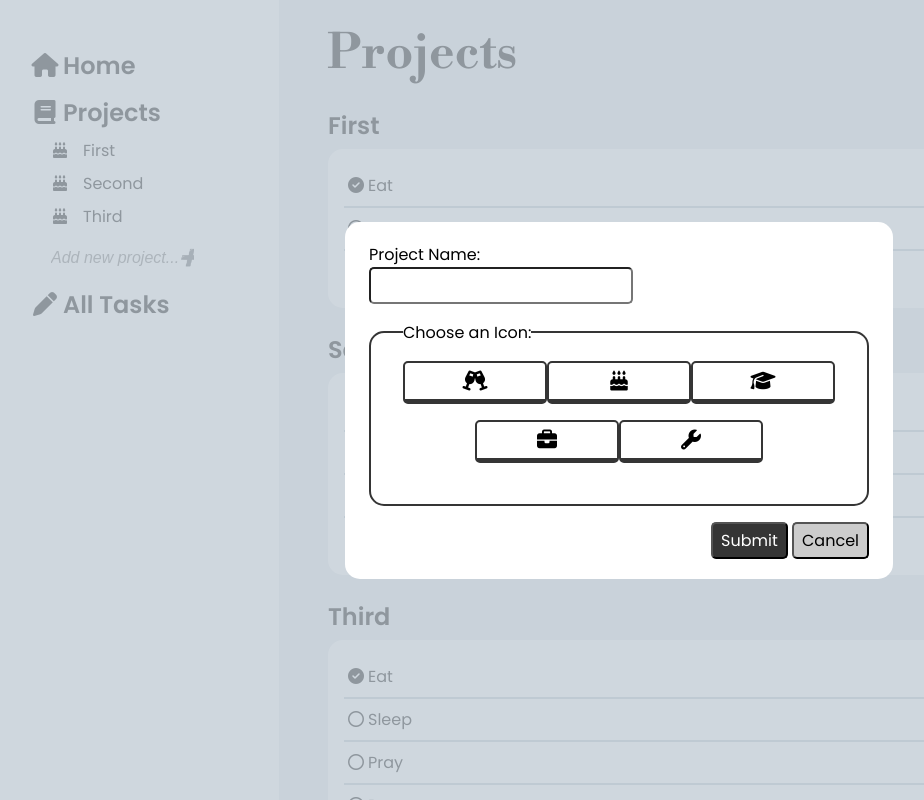
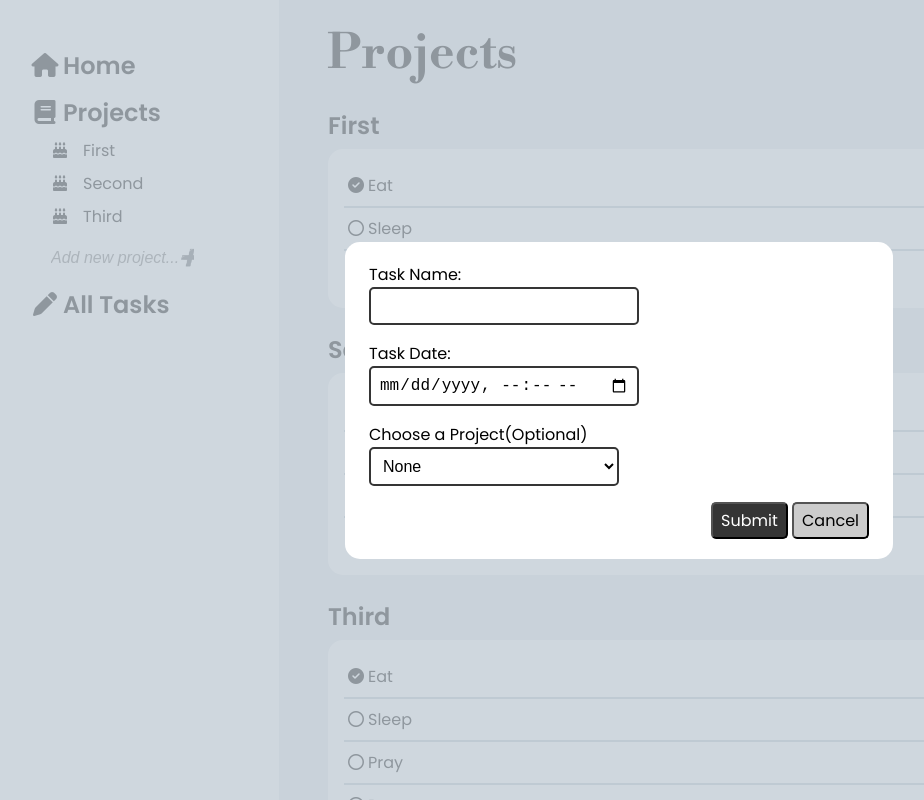
Before and after one commit to sayandcode/toDoApp, a website built with webpack: page src/indexTemplate.html in a window 1280 px wide. Shown: the whole page, without its empty margins (21-945 px from the left). Built offline with nearby package versions, Linux system fonts and the light colour scheme.

Commit message:
Add new task modal with styling
Also move the newProject modal stylings into different file, while
abstracting out the common styles in the class inputBox

```diff
--- a/src/indexTemplate.html
+++ b/src/indexTemplate.html
@@ -84,22 +84,17 @@
         <div class="newProjectCard">New Project ➕</div>
     </main>
     <div class="modalBGOverlay">
-        <div class="newProjectDetails modal">
-            <label for="projName">Project Name:<input type="text" name="projName" id="projName" maxlength="30"></label>
-
-            <fieldset class="iconSelector">
-                <legend>Choose an Icon:</legend>
-                <input type="radio" name="iconSelector" id="partyIcon">
-                <label class="icon" for="partyIcon"></label>
-                <input type="radio" name="iconSelector" id="birthdayIcon">
-                <label class="icon" for="birthdayIcon"></label>
-                <input type="radio" name="iconSelector" id="schoolIcon">
-                <label class="icon" for="schoolIcon"></label>
-                <input type="radio" name="iconSelector" id="workIcon">
-                <label class="icon" for="workIcon"></label>
-                <input type="radio" name="iconSelector" id="wrenchIcon">
-                <label class="icon" for="wrenchIcon"></label>
-            </fieldset>
+        <div class="modal">
+            <label for="taskName">Task Name:<input class="inputBox" type="text" name="taskName" id="taskName" maxlength="30"></label>
+            <label for="taskDateTime">Task Date:<input class="inputBox" type="datetime-local" name="taskDateTime" id="taskDateTime"></label>
+            <label for="chooseProject">Choose a Project(Optional)
+                <select class="inputBox" name="chooseProject" id="chooseProject">
+                    <option value="None">None</option>
+                    <option value="First">First</option>
+                    <option value="Second">Second</option>
+                    <option value="Third">Third</option>
+                </select>
+            </label>
             <div class="btnWrapper">
                 <button class="submitBtn btnSmall">Submit</button>
                 <button class="cancelBtn btnSmall">Cancel</button>
--- a/src/sass/modal.scss
+++ b/src/sass/modal.scss
@@ -17,77 +17,30 @@
     width: 500px;
     padding: 1.25em 1.5em;
     border-radius: $standard-border-radius;
-    #projName,label[for='projName']{
-        display: block;
-    }
-    #projName{
-        width: 50%;
-        font-size: 1.25rem;
-        padding: 0.25em;
-        border-radius: 5px;
-    }
 
     display: flex;
     flex-direction: column;
     gap: 1rem;
-}
-
-
-.iconSelector{
-    border-radius: $standard-border-radius;
-    border: 2px solid $darkColor;
-    padding: 1rem 2rem;
-    height: 150px;
-
-    display: flex;
-    flex-wrap: wrap;
-    justify-content: center;
-    align-items: center;
-    row-gap: 1rem;
-
-    input[type='radio']{
-            display: none;
-    }
 
     label{
-        flex: 0 0 33.33%;
-
-        display: flex;
-        justify-content: center;
-        align-items: center;
-
-        cursor: pointer;
-        box-sizing: border-box;
-        padding: 0.5em;
-        border: 2px solid $darkColor;
-        border-bottom: 5px solid $darkColor;
-        border-radius: 5px;
-        background-color: $lightColor;
-        transition: background-color,border-bottom 0.1s;
-        &:hover{
-            background-color: $bgC-saturated;
-        }
-    }
-    input[type='radio']:checked+label{
-        border-bottom: 2px solid $darkColor;
-        background-color: $darkColor;
-        color: $lightColor;
+        display: block;
     }
 }
 
-$icons:(
-    partyIcon: '\f79f',
-    birthdayIcon: '\f1fd',
-    schoolIcon: '\f19d',
-    workIcon: '\f0b1',
-    wrenchIcon: '\f0ad'
-);
-
-@each $name,$value in $icons {
-    .iconSelector ##{$name}+label::after{
-        content: $value;
-        font-size: 1.25rem;
+.inputBox{
+    font: 'Poppins', sans-serif;
+    display: block;
+    width: 50%;
+    font-size: 1rem;
+    padding: 0.5em;
+    border-radius: 5px;
+    background-color: $lightColor;
+    border: 2px solid $darkColor;
+    &:focus{
+        outline: 4px solid $bgC-saturated;
     }
 }
 
-@import 'buttons.scss'
+@import 'modalNewProj.scss';
+
+@import 'buttons.scss';
--- /dev/null
+++ b/src/sass/modalNewProj.scss
@@ -0,0 +1,56 @@
+.iconSelector{
+    border-radius: $standard-border-radius;
+    border: 2px solid $darkColor;
+    padding: 1rem 2rem;
+    height: 150px;
+
+    display: flex;
+    flex-wrap: wrap;
+    justify-content: center;
+    align-items: center;
+    row-gap: 1rem;
+
+    input[type='radio']{
+            display: none;
+    }
+
+    label{
+        flex: 0 0 33.33%;
+
+        display: flex;
+        justify-content: center;
+        align-items: center;
+
+        cursor: pointer;
+        box-sizing: border-box;
+        padding: 0.5em;
+        border: 2px solid $darkColor;
+        border-bottom: 5px solid $darkColor;
+        border-radius: 5px;
+        background-color: $lightColor;
+        transition: background-color,border-bottom 0.1s;
+        &:hover{
+            background-color: $bgC-saturated;
+        }
+    }
+    input[type='radio']:checked+label{
+        border-bottom: 2px solid $darkColor;
+        background-color: $darkColor;
+        color: $lightColor;
+    }
+}
+
+$icons:(
+    partyIcon: '\f79f',
+    birthdayIcon: '\f1fd',
+    schoolIcon: '\f19d',
+    workIcon: '\f0b1',
+    wrenchIcon: '\f0ad'
+);
+
+@each $name,$value in $icons {
+    .iconSelector ##{$name}+label::after{
+        content: $value;
+        font-size: 1.25rem;
+    }
+}
```
Also changed, not shown: src/fullRenders/modalNewProj.html (+2 -2 lines), src/fullRenders/modalNewTask.html (added, +18 -0 lines).
